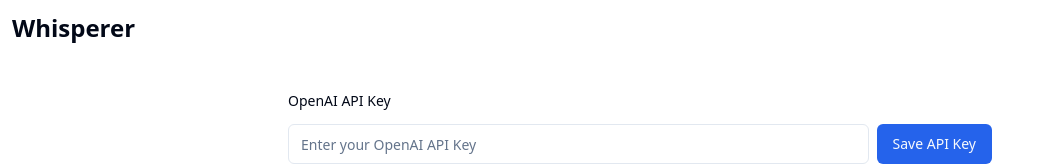
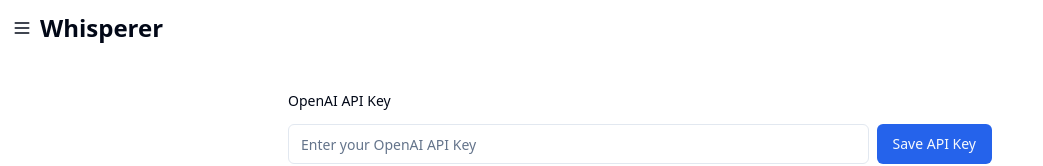
Before and after one commit to HirotoShioi/whisperer-ai, a React (Vite) app: page /settings in a window 1280 px wide. Shown: the top 166 px of the page, without its empty margins (0-1043 px from the left). Built offline with nearby package versions, Linux system fonts and the light colour scheme; what @electric-sql/pglite, drizzle-zod would draw is missing.

Commit message:
show menu

```diff
--- a/src/components/dropdown.tsx
+++ b/src/components/dropdown.tsx
@@ -4,7 +4,8 @@
   DropdownMenuItem,
   DropdownMenuTrigger,
 } from "@/components/ui/dropdown-menu";
-import { Link } from "react-router-dom";
+import { Menu } from "lucide-react";
+import { Link, useNavigate } from "react-router-dom";
 
 export function HeaderMenuItem({
   href,
@@ -21,15 +22,23 @@
 }
 
 export default function Dropdown() {
+  const navigate = useNavigate();
   return (
+    <div className="flex items-center gap-2">
       <DropdownMenu>
         <DropdownMenuTrigger>
-        <h1 className="text-2xl">Whisperer</h1>
+          <Menu size={20} />
         </DropdownMenuTrigger>
         <DropdownMenuContent>
-        <HeaderMenuItem href="/">Chat</HeaderMenuItem>
           <HeaderMenuItem href="/settings">Settings</HeaderMenuItem>
         </DropdownMenuContent>
       </DropdownMenu>
+      <div
+        className="flex items-center gap-2 cursor-pointer"
+        onClick={() => navigate("/")}
+      >
+        <h1 className="text-2xl">Whisperer</h1>
+      </div>
+    </div>
   );
 }
--- a/src/components/header.tsx
+++ b/src/components/header.tsx
@@ -20,9 +20,7 @@
 export default function Header() {
   return (
     <header className="sticky top-0 p-3 mb-1.5 flex items-center justify-between z-10 h-14 font-semibold bg-token-main-surface-primary">
-      <div className="flex items-center gap-8">
-        <Dropdown />
-      </div>
+      <Dropdown />
     </header>
   );
 }
--- a/src/constants.ts
+++ b/src/constants.ts
@@ -2,7 +2,8 @@
 export const MAX_VARCHAR_LENGTH = 191;
 export const MAXIMUM_TEXT_LENGTH_FOR_MARKDOWN_CONVERSION = 10000;
 export const MAXIMUM_FILE_SIZE_IN_BYTES = 5 * 1024 * 1024;
-export const PREVIEW_TEXT_LENGTH = 300;
+export const PREVIEW_TEXT_LENGTH = 10000;
 export const VECTOR_SEARCH_K = 4;
 export const MAXIMUM_NUMBER_OF_FILES_IN_THREAD = 30;
 export const SIMILARITY_THRESHOLD = 0.5;
+export const DB_NAME = "playground";
--- a/src/pages/settings-page.tsx
+++ b/src/pages/settings-page.tsx
@@ -22,6 +22,7 @@
   AlertDialogTrigger,
 } from "@/components/ui/alert-dialog"; // AlertDialogをインポート
 import { applyMigrations } from "@/lib/db/migration";
+import { DB_NAME } from "@/constants";
 
 export default function SettingsPage() {
   const { toast } = useToast();
@@ -70,7 +71,7 @@
   }
 
   async function handleDeleteDatabase() {
-    indexedDB.deleteDatabase("/pglite/playground");
+    indexedDB.deleteDatabase(`/pglite/${DB_NAME}`);
     await applyMigrations();
     toast({
       variant: "success",
--- a/src/providers/pglite.tsx
+++ b/src/providers/pglite.tsx
@@ -1,3 +1,4 @@
+import { DB_NAME } from "@/constants";
 import { PGlite } from "@electric-sql/pglite";
 import { vector } from "@electric-sql/pglite/vector";
 import { drizzle } from "drizzle-orm/pglite";
@@ -6,7 +7,7 @@
 // Contextの作成
 const PgliteContext = createContext<PGlite>({} as PGlite);
 
-export const pglite = new PGlite("idb://playground", {
+export const pglite = new PGlite(`idb://${DB_NAME}`, {
   extensions: {
     vector,
   },
@@ -14,7 +15,9 @@
 export const db = drizzle(pglite);
 // Providerコンポーネントの作成
 export const PgliteProvider = ({ children }: { children: React.ReactNode }) => {
-  return <PgliteContext.Provider value={pglite}>{children}</PgliteContext.Provider>;
+  return (
+    <PgliteContext.Provider value={pglite}>{children}</PgliteContext.Provider>
+  );
 };
 
 // カスタムフックでコンテキストを使用
```
Lines whose indentation alone changed are shown as unchanged.
